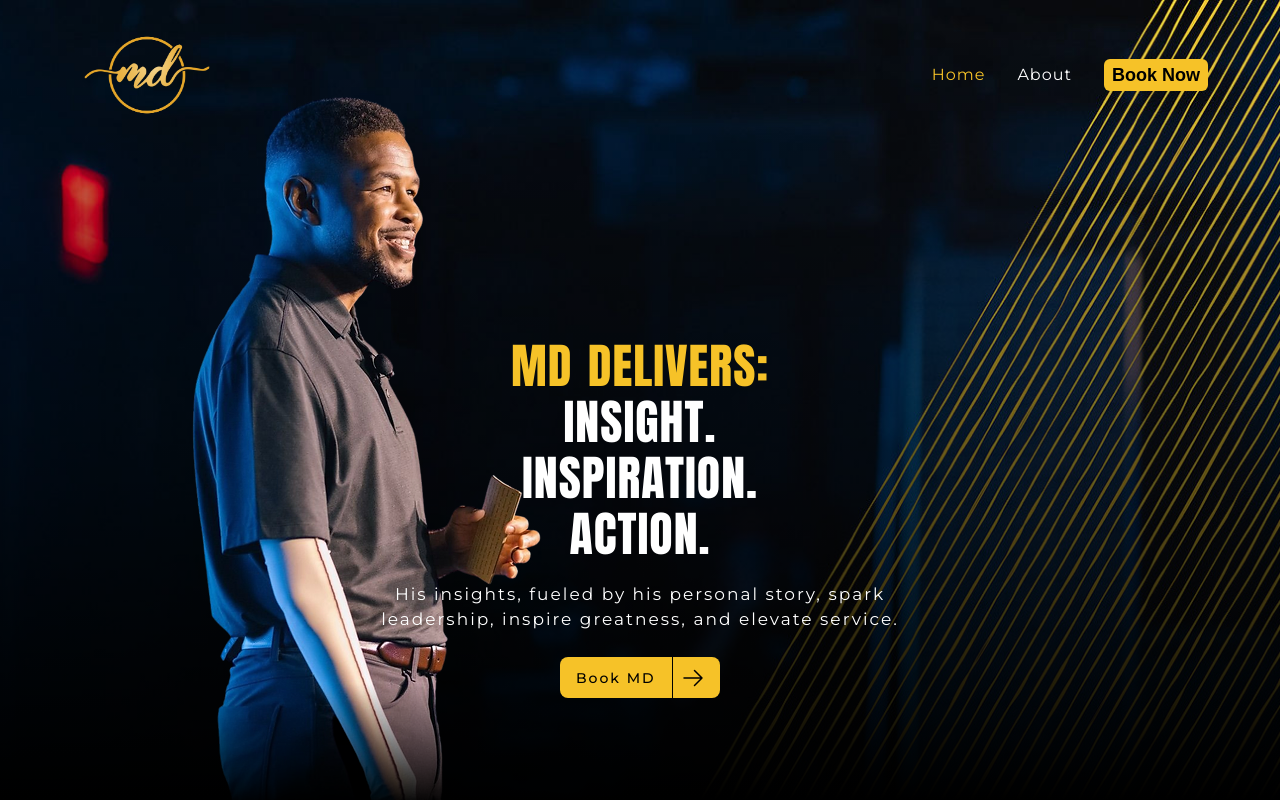
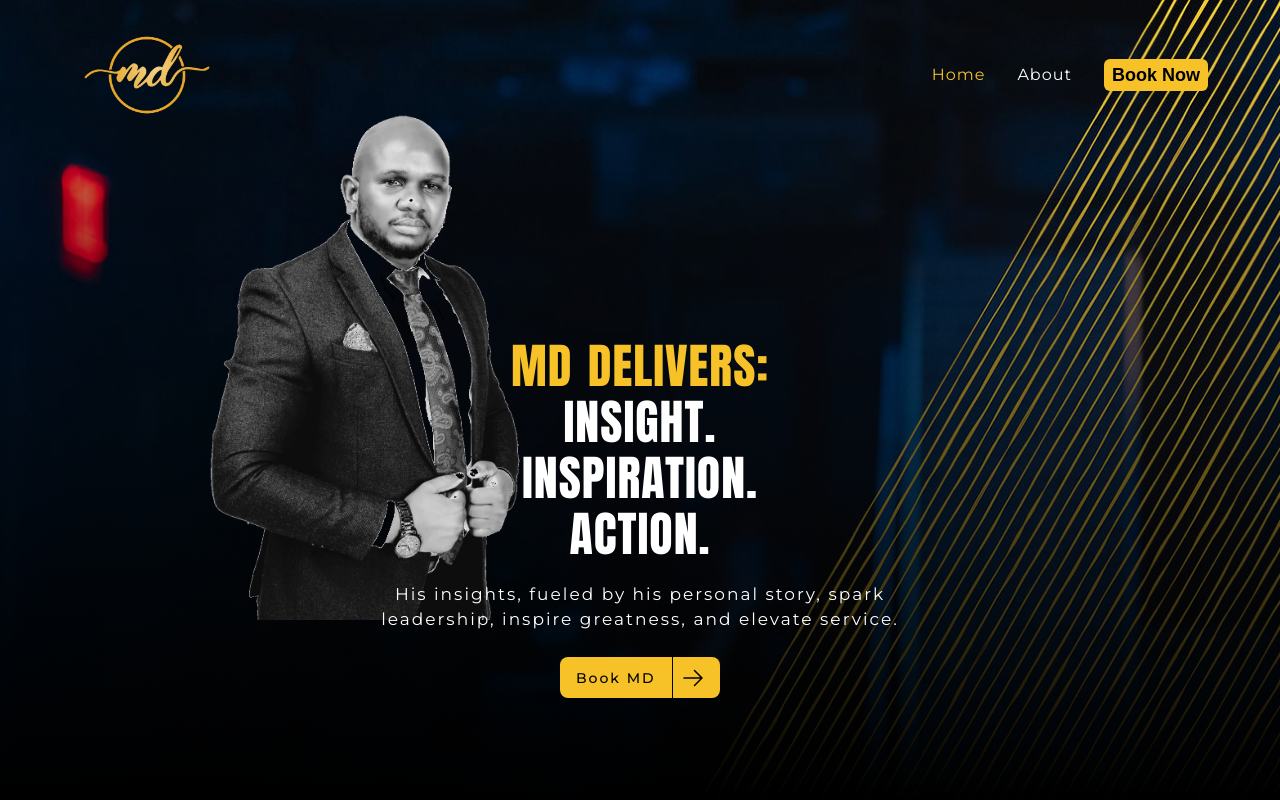
Before and after one commit to allanXQ/inky-ui, a React (Vite) app: page /home in a window 1280 px wide. Shown: the top 800 px of the page. Built offline with nearby package versions, Linux system fonts and the light colour scheme; no server answers.

Commit message:
mirro image. hero md

```diff
--- a/src/App.css
+++ b/src/App.css
@@ -22,6 +22,15 @@
 
 #inner-hero {
   background: linear-gradient(to bottom, rgba(0, 0, 0, 0), rgba(0, 0, 0, 1));
+}
+
+.mirror-image {
+  /* Flip the image horizontally */
+  transform: scaleX(-1);
+  /* Optional: to ensure the image aligns correctly if needed */
+  display: block;
+  margin-left: auto;
+  margin-right: auto;
 }
 
 #side-nav {
--- a/src/Pages/Home.jsx
+++ b/src/Pages/Home.jsx
@@ -99,11 +99,10 @@ export default function Home() {
         >
           <div className="flex items-center justify-center gap-4 w-2/3">
             <img
-              id="hero-inky"
-              src="./Inky.webp"
+              src="./mdhero.webp"
               width={349}
               height={700}
-              className="absolute  md:left-48 top-32 md:top-24"
+              className="mirror-image absolute  md:left-48 top-32 md:top-24"
             />
             <div
               id="hero-text"
```
Also changed, not shown: public/mdhero.webp (added).
